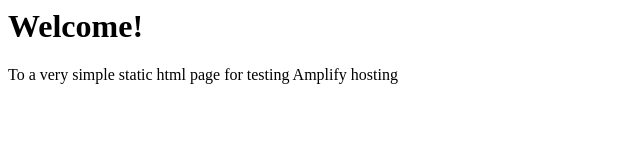
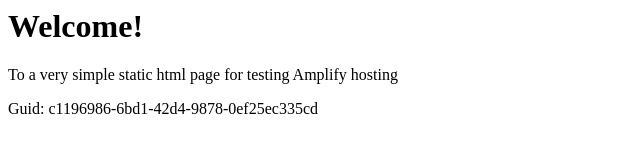
Before and after one commit to aws-aemilia-kix/Github-PR-Commit-Integration-Test-DoNotTouch-v1-preprod-ap-northeast-3, a website: page src/index.html in a window 1280 px wide. Shown: the whole page, without its empty margins (0-640 px from the left). Drawn offline with Linux system fonts and the light colour scheme.

Commit message:
commit from integ tests

```diff
--- a/src/index.html
+++ b/src/index.html
@@ -1,3 +1,5 @@
+
+
 <html lang="en">
 
 <head>
@@ -10,6 +12,6 @@
 <body>
     <h1>Welcome!</h1>
     <p>To a very simple static html page for testing Amplify hosting</p>
-</body>
+    <p>Guid: c1196986-6bd1-42d4-9878-0ef25ec335cd</p></body>
 
 </html>
```
